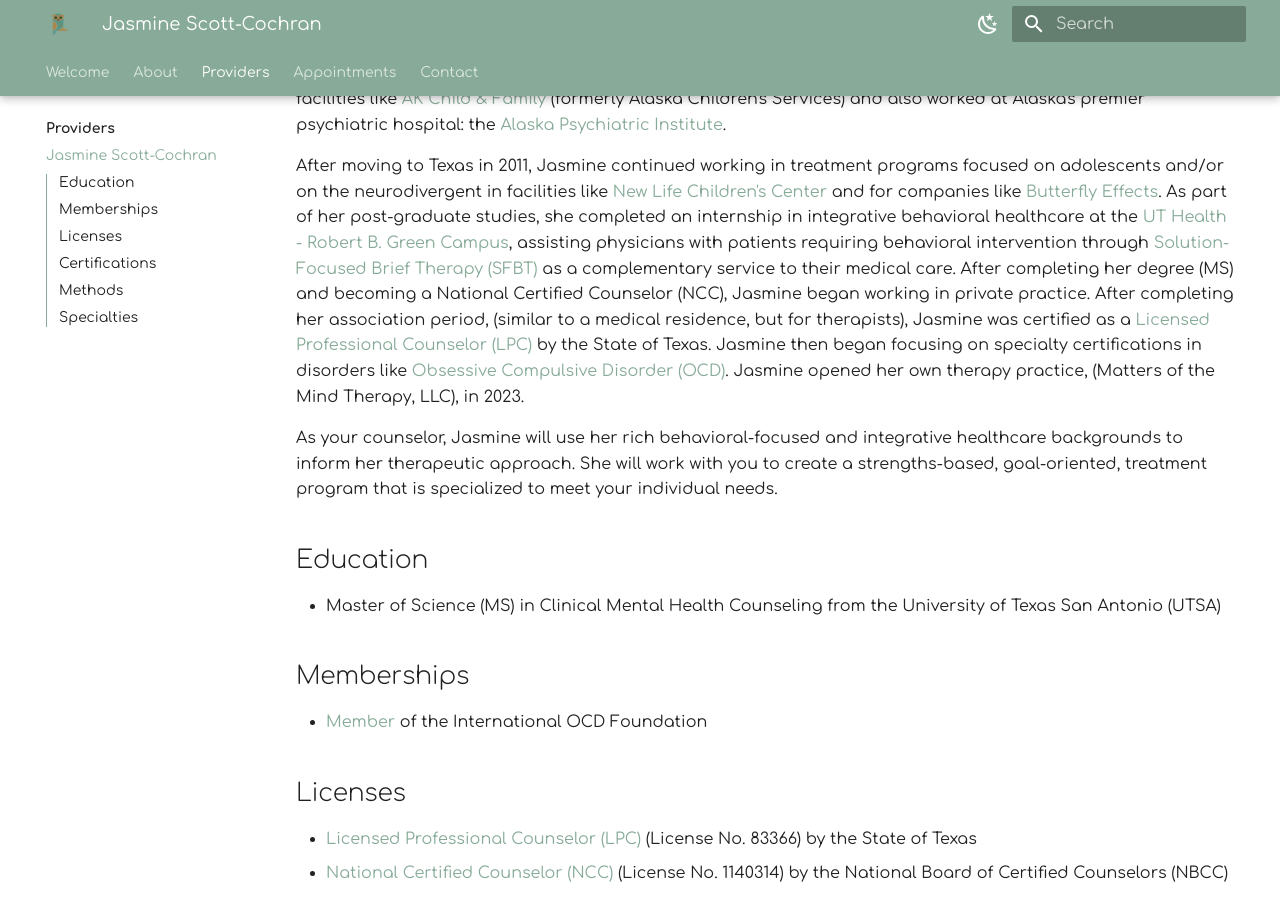
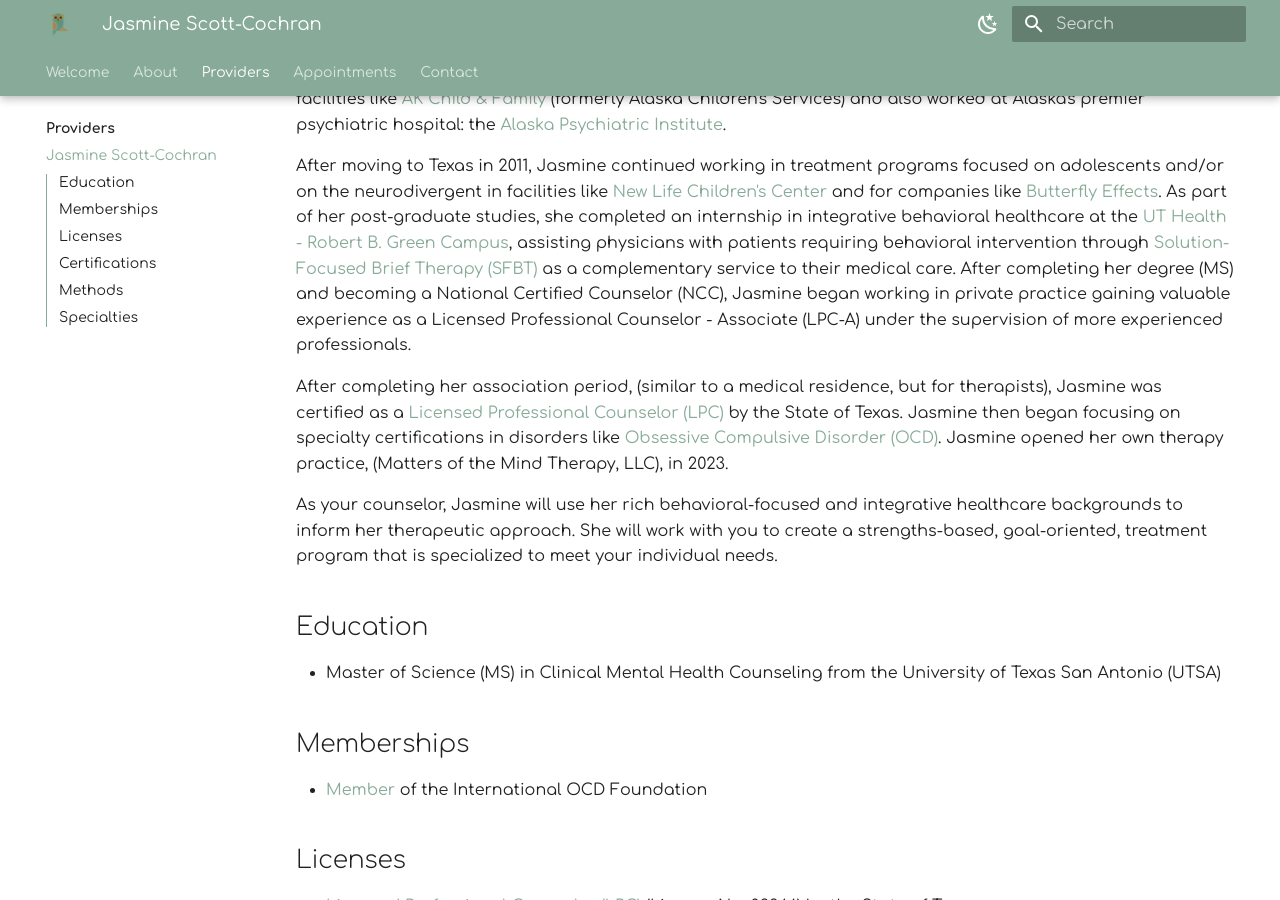
Before and after one commit to motm-therapy/website, an MkDocs documentation site: the page built from docs/providers/jasmine.md, in a window 1280 px wide and 900 px high, scrolled down 579 px. Built offline with MkDocs 1.6.1 and Material for MkDocs 9.7.7, drawn with Linux system fonts in a browser that asks for light colours.

Commit message:
Update jasmine.md

```diff
--- a/docs/providers/jasmine.md
+++ b/docs/providers/jasmine.md
@@ -11,7 +11,9 @@ Jasmine has worked in the field of psychology for nearly 20 years.
 
 Jasmine started her career in Anchorage, AK as a behavioral technican in adolescent residental treatment facilities like [AK Child & Family](https://www.akchild.org/) (formerly Alaska Children's Services) and also worked at Alaska's premier psychiatric hospital: the [Alaska Psychiatric Institute](https://dfcs.alaska.gov/api/Pages/default.aspx).
 
-After moving to Texas in 2011, Jasmine continued working in treatment programs focused on adolescents and/or on the neurodivergent in facilities like [New Life Children's Center](https://upbring.org/new-life-childrens-center/) and for companies like [Butterfly Effects](https://butterflyeffects.com/). As part of her post-graduate studies, she completed an internship in integrative behavioral healthcare at the [UT Health - Robert B. Green Campus](https://www.uthscsa.edu/patient-care/physicians/location/Robert-B-Green-Campus-Downtown), assisting physicians with patients requiring behavioral intervention through [Solution-Focused Brief Therapy (SFBT)](https://www.psychologytoday.com/us/therapy-types/solution-focused-brief-therapy) as a complementary service to their medical care. After completing her degree (MS) and becoming a National Certified Counselor (NCC), Jasmine began working in private practice. After completing her association period, (similar to a medical residence, but for therapists), Jasmine was certified as a [Licensed Professional Counselor (LPC)](https://nami.org/About-Mental-Illness/Treatments/Types-of-Mental-Health-Professionals) by the State of Texas. Jasmine then began focusing on specialty certifications in disorders like [Obsessive Compulsive Disorder (OCD)](https://www.psychologytoday.com/us/conditions/obsessive-compulsive-disorder). Jasmine opened her own therapy practice, (Matters of the Mind Therapy, LLC), in 2023.
+After moving to Texas in 2011, Jasmine continued working in treatment programs focused on adolescents and/or on the neurodivergent in facilities like [New Life Children's Center](https://upbring.org/new-life-childrens-center/) and for companies like [Butterfly Effects](https://butterflyeffects.com/). As part of her post-graduate studies, she completed an internship in integrative behavioral healthcare at the [UT Health - Robert B. Green Campus](https://www.uthscsa.edu/patient-care/physicians/location/Robert-B-Green-Campus-Downtown), assisting physicians with patients requiring behavioral intervention through [Solution-Focused Brief Therapy (SFBT)](https://www.psychologytoday.com/us/therapy-types/solution-focused-brief-therapy) as a complementary service to their medical care. After completing her degree (MS) and becoming a National Certified Counselor (NCC), Jasmine began working in private practice gaining valuable experience as a Licensed Professional Counselor - Associate (LPC-A) under the supervision of more experienced professionals.
+
+After completing her association period, (similar to a medical residence, but for therapists), Jasmine was certified as a [Licensed Professional Counselor (LPC)](https://nami.org/About-Mental-Illness/Treatments/Types-of-Mental-Health-Professionals) by the State of Texas. Jasmine then began focusing on specialty certifications in disorders like [Obsessive Compulsive Disorder (OCD)](https://www.psychologytoday.com/us/conditions/obsessive-compulsive-disorder). Jasmine opened her own therapy practice, (Matters of the Mind Therapy, LLC), in 2023.
 
 As your counselor, Jasmine will use her rich behavioral-focused and integrative healthcare backgrounds to inform her therapeutic approach. She will work with you to create a strengths-based, goal-oriented, treatment program that is specialized to meet your individual needs.
 
```
